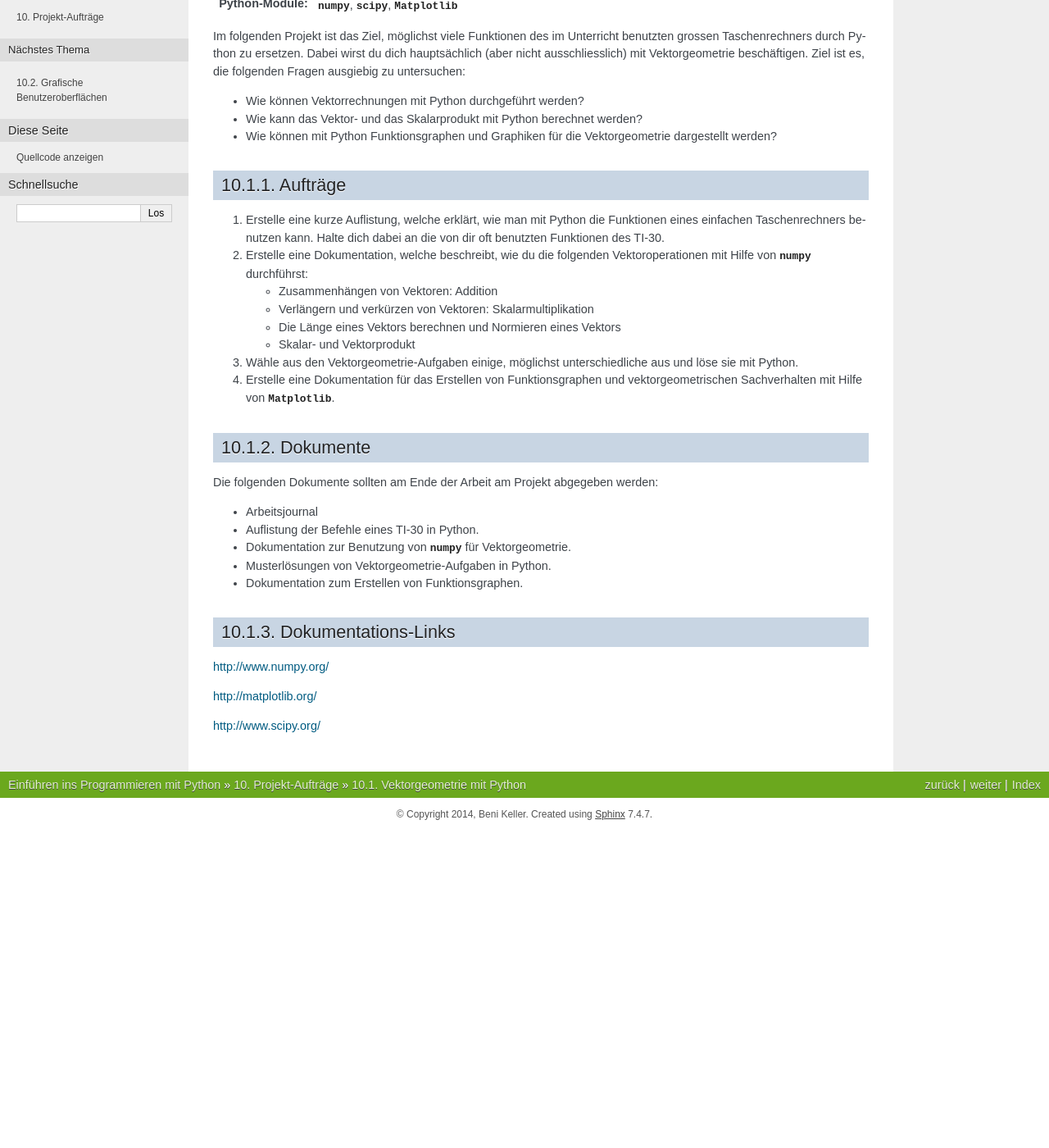
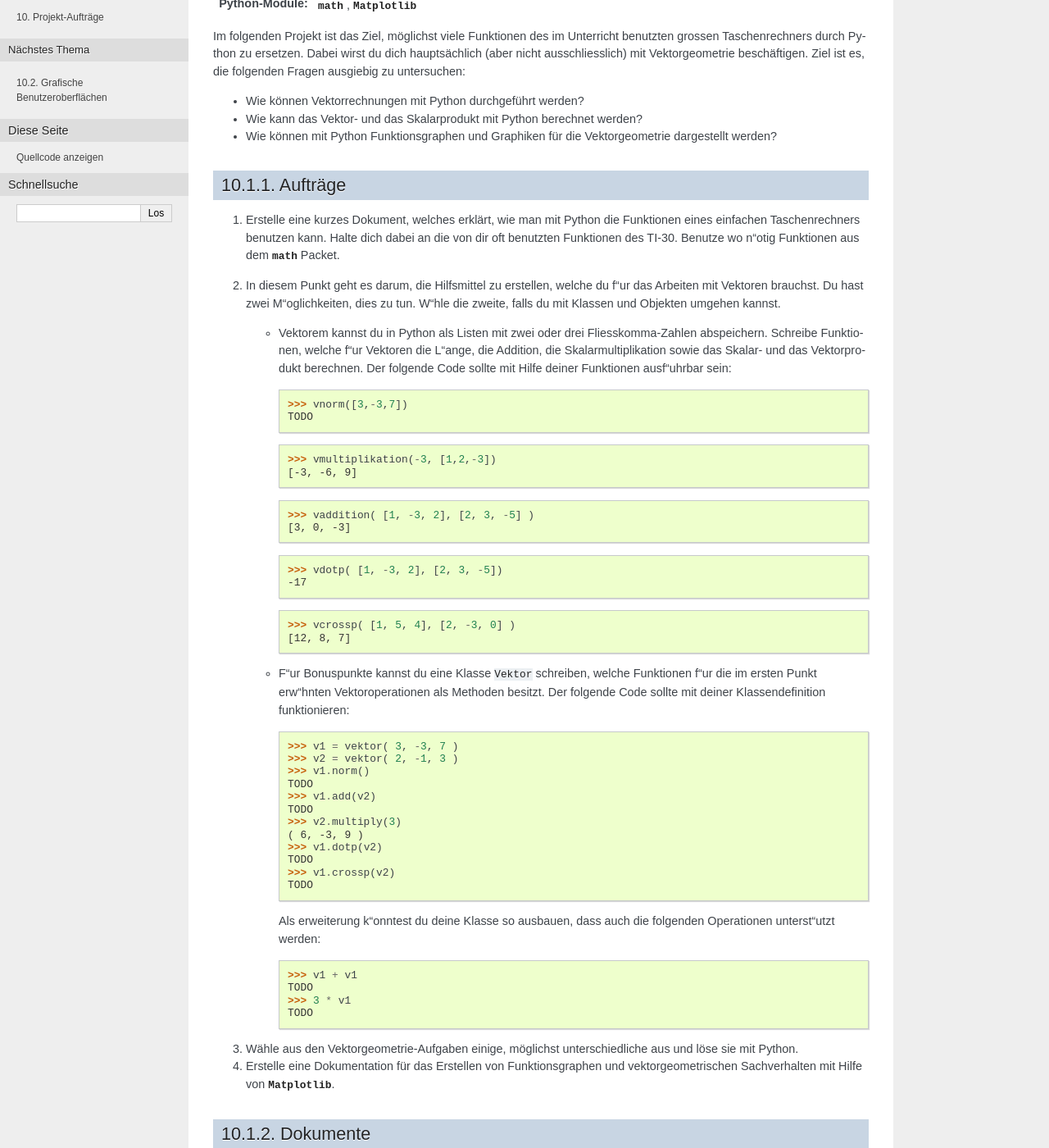
Before and after one commit to hb9hnt/pythonbuch, a Sphinx documentation site: the page built from source/projekte/vector.rst, in a window 1280 px wide and 1400 px high, scrolled down 223 px. Shown: the whole window at 82% size. Built offline with Sphinx 7.4.7, drawn with Linux system fonts in a browser that asks for light colours; before the commit the page ends 1236 px from its top, so only the background shows below that; some of the changed text lies outside the part shown.

Commit message:
Projekte überarbeitet

```diff
--- a/source/projekte/vector.rst
+++ b/source/projekte/vector.rst
@@ -1,11 +1,13 @@
 **************************
 Vektorgeometrie mit Python
 **************************
-:Python: |*| |*| |*| |o| |o|
-:Informatik: |*| |o| |o| |o| |o|
+:Python: |*| |*| |o| |o| |o|
+:Informatik: |*| |*| |o| |o| |o|
 :Mathematik: |*| |*| |*| |*| |o|
 
-:Python-Module: :py:mod:`numpy`, :py:mod:`scipy`, :py:mod:`Matplotlib`
+:Python-Module: :py:mod:`math` ,  :py:mod:`Matplotlib`
+
+.. :py:mod:`numpy`, :py:mod:`scipy`,
 
 Im folgenden Projekt ist das Ziel, möglichst viele Funktionen des im Unterricht
 benutzten grossen Taschenrechners durch Python zu ersetzen. Dabei wirst du dich
@@ -23,11 +25,66 @@ ist es, die folgenden Fragen ausgiebig zu untersuchen:
 Aufträge
 ========
 
-1. Erstelle eine kurze Auflistung, welche erklärt, wie man mit Python die
-   Funktionen eines einfachen Taschenrechners benutzen kann. Halte dich dabei an
-   die von dir oft benutzten Funktionen des TI-30.
+1. Erstelle eine kurzes Dokument, welches erklärt, wie man mit Python
+   die Funktionen eines einfachen Taschenrechners benutzen kann. Halte
+   dich dabei an die von dir oft benutzten Funktionen des
+   TI-30. Benutze wo n"otig Funktionen aus dem :py:mod:`math` Packet.
 
-2. Erstelle eine Dokumentation, welche beschreibt, wie du die folgenden
+2. In diesem Punkt geht es darum, die Hilfsmittel zu erstellen, welche
+   du f"ur das Arbeiten mit Vektoren brauchst. Du hast zwei
+   M"oglichkeiten, dies zu tun. W"hle die zweite, falls du mit Klassen und Objekten
+   umgehen kannst.
+
+   * Vektorem kannst du in Python als Listen mit zwei oder drei
+     Fliesskomma-Zahlen abspeichern. Schreibe Funktionen, welche f"ur
+     Vektoren die L"ange, die Addition, die Skalarmultiplikation sowie
+     das Skalar- und das Vektorprodukt berechnen. Der folgende Code
+     sollte mit Hilfe deiner Funktionen ausf"uhrbar sein:
+
+     >>> vnorm([3,-3,7])
+     TODO
+
+     >>> vmultiplikation(-3, [1,2,-3])
+     [-3, -6, 9]
+
+     >>> vaddition( [1, -3, 2], [2, 3, -5] )
+     [3, 0, -3]
+
+
+     >>> vdotp( [1, -3, 2], [2, 3, -5])
+     -17
+
+     >>> vcrossp( [1, 5, 4], [2, -3, 0] )
+     [12, 8, 7]
+
+   * F"ur Bonuspunkte kannst du eine Klasse ``Vektor`` schreiben,
+     welche Funktionen f"ur die im ersten Punkt erw"hnten
+     Vektoroperationen als Methoden besitzt. Der folgende Code sollte
+     mit deiner Klassendefinition funktionieren:
+
+     >>> v1 = vektor( 3, -3, 7 )
+     >>> v2 = vektor( 2, -1, 3 )
+     >>> v1.norm()
+     TODO
+     >>> v1.add(v2)
+     TODO
+     >>> v2.multiply(3)
+     ( 6, -3, 9 )
+     >>> v1.dotp(v2)
+     TODO
+     >>> v1.crossp(v2)
+     TODO
+
+     Als erweiterung k"onntest du deine Klasse so ausbauen, dass auch
+     die folgenden Operationen unterst"utzt werden:
+
+     >>> v1 + v1
+     TODO
+     >>> 3 * v1
+     TODO
+
+
+.. 2. Erstelle eine Dokumentation, welche beschreibt, wie du die folgenden
    Vektoroperationen mit Hilfe von :py:mod:`numpy` durchführst:
 
    * Zusammenhängen von Vektoren: Addition
@@ -48,19 +105,21 @@ Die folgenden Dokumente sollten am Ende der Arbeit am Projekt abgegeben werden:
 
 * Arbeitsjournal
 * Auflistung der Befehle eines TI-30 in Python.
-* Dokumentation zur Benutzung von :py:mod:`numpy` für Vektorgeometrie.
-* Musterlösungen von Vektorgeometrie-Aufgaben in Python.
+* Gut kommentierter Quellcode von deinen Vektor-Funktionen oder deiner
+  Vektor-Klasse.
+* Musterlösungen von Vektorgeometrie-Aufgaben in Python, wo du deine
+  eigene Klasse benutzt.
 * Dokumentation zum Erstellen von Funktionsgraphen.
 
 
 Dokumentations-Links
 ====================
 
-http://www.numpy.org/
+.. http://www.numpy.org/
 
 http://matplotlib.org/
 
-http://www.scipy.org/
+.. http://www.scipy.org/
 
 
 
```
Also changed, not shown: source/projekte/algorithmen.rst (+13 -8 lines), source/projekte/game.rst (+13 -4 lines), source/projekte/gui.rst (+4 -4 lines), source/projekte/index.rst (+10 -2 lines).
